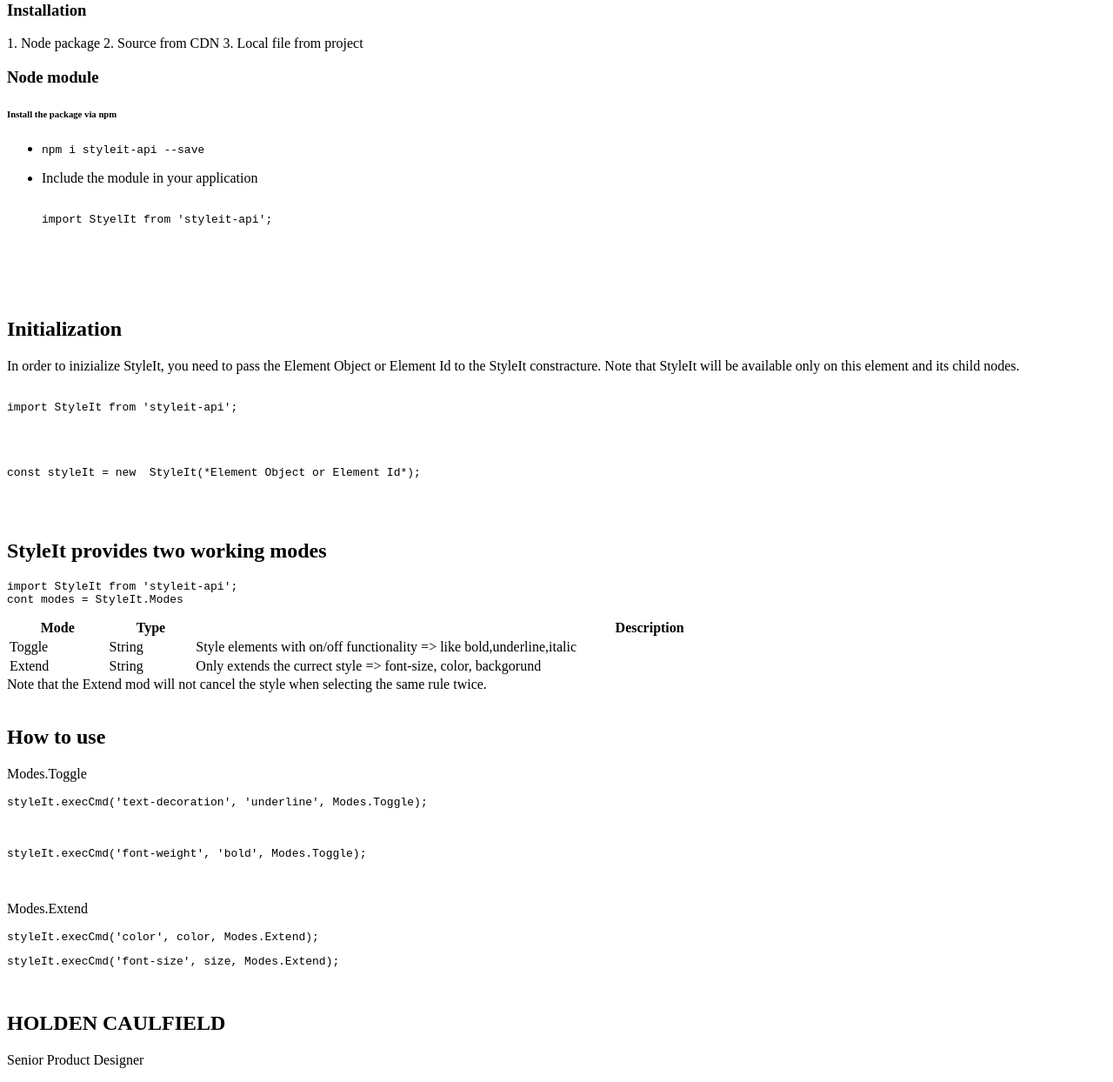
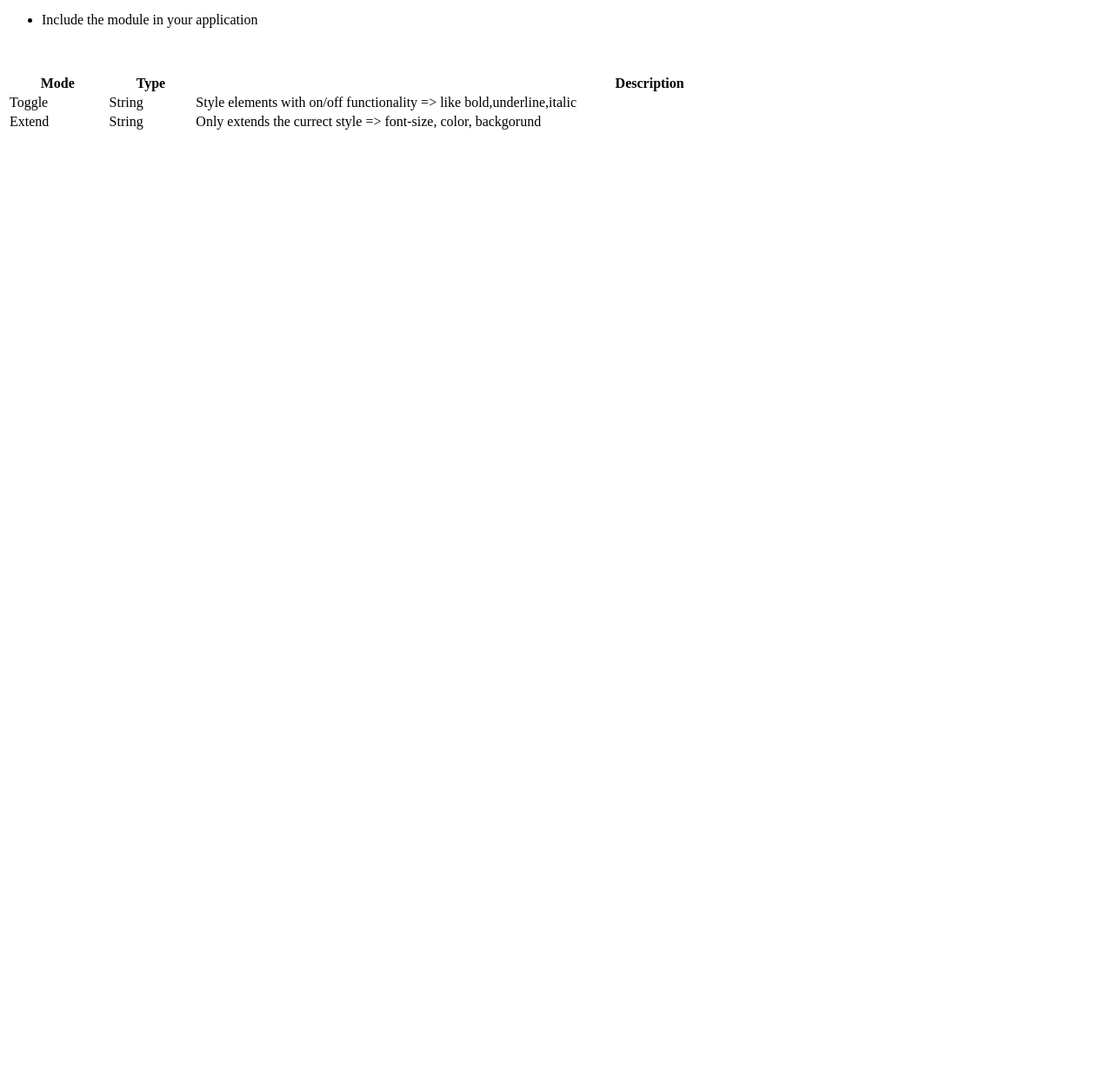
Before and after one commit to style-it/StyleIt-dev, a website built with webpack: page index.html in a window 1280 px wide. Shown: the part 283-1527 px from the top of the page at 87% size. After the commit the page ends 800 px from the top, so only its background shows below. Built offline with nearby package versions, Linux system fonts and the light colour scheme.

Commit message:
change the playground

```diff
--- a/index.html
+++ b/index.html
@@ -1,10 +1,12 @@
 <!DOCTYPE html>
 <html lang="en">
+
 <head>
   <meta charset="UTF-8">
   <meta name="viewport" content="width=device-width, initial-scale=1.0">
   <title>styleit - Development</title>
 </head>
+
 <body>
   <div id="root">
     <div id="editor" contenteditable="true">
@@ -16,59 +18,24 @@
       </p>
 
       <ul>
-          <li>1. Clean data output</li>
-          <li>2. Use of any CSS rules</li>
-          <li>3. Style with classes</li>
+        <li>Clean data output</li>
+        <li>Use of any CSS rules</li>
+        <li>Style with classes</li>
       </ul>
-
-        <h1>Getting started</h1>
-
-        <h3>Installation</h3>
-
-        1. Node package 2. Source from CDN 3. Local file from project
-
       <h3>Node module</h3>
-        <h6>Install the package via npm</h6>
       <ul>
-          <li><code> npm i styleit-api --save </code></li>
+        <li>
+          <p> npm i styleit-api --save </p>
+        </li>
         <li>
           <p>Include the module in your application</p>
-            <pre>
-<code>
-import StyelIt from 'styleit-api';
-</code>
-</pre>
         </li>
       </ul>
-        <br />
-
-        <br />
-        <br />
-        <h2>
-          Initialization
-        </h2>
-        <p>
-          In order to inizialize StyleIt, you need to pass the Element Object or
-          Element Id to the StyleIt constracture. Note that StyleIt will be
-          available only on this element and its child nodes.
-        </p>
       <div>
-          <pre><code>
-import StyleIt from 'styleit-api';
-<br />
-<br />
-<span
-                style="margin-top:20px">const styleIt = new  StyleIt(*Element Object or Element Id*);</span>
-</code></pre>
         <br />
         <br />
       </div>
 
-        <h2>
-          StyleIt provides two working modes
-        </h2>
-        <pre><code>import StyleIt from 'styleit-api';
-cont modes = StyleIt.Modes</code></pre>
 
       <table style="width:100%">
         <tr>
@@ -92,38 +59,15 @@ cont modes = StyleIt.Modes</code></pre>
           </td>
         </tr>
       </table>
-        <div>
-          Note that the Extend mod will not cancel the style when selecting the
-          same rule twice.
-        </div>
-        <br />
-        <h2>
-          How to use
-        </h2>
-        <p>Modes.Toggle</p>
-        <pre><code>styleIt.execCmd('text-decoration', 'underline', Modes.Toggle);</code></pre>
-        <br />
-        <pre><code>styleIt.execCmd('font-weight', 'bold', Modes.Toggle);</code></pre>
-        <br />
-        <p>Modes.Extend</p>
-        <pre><code>styleIt.execCmd('color', color, Modes.Extend);</code></pre>
-        <pre><code>styleIt.execCmd('font-size', size, Modes.Extend);</code></pre>
-
-        <br />
-        <span class="inline-block h-1 w-10 rounded bg-indigo-500 mt-8 mb-6" />
-        <h2 class="text-gray-900 font-medium title-font tracking-wider text-sm">
-          HOLDEN CAULFIELD
-        </h2>
-        <p class="text-gray-500">Senior Product Designer</p>
     </div>
   </div>
   <style>
-            .test{
-              letter-spacing:0.2em;
+    .test {
+      letter-spacing: 0.2em;
       -webkit-text-fill-color: transparent;
       -webkit-text-stroke-width: 1px;
       -webkit-text-stroke-color: #b50064;
-            text-shadow: 3px 2px 3px #0a0a0a, 1px 3px 6px #000000;
+      text-shadow: 3px 2px 20px #0a0a0a, 1px 3px 6px #ff0c0c;
     }
   </style>
   </div>
@@ -141,35 +85,41 @@ cont modes = StyleIt.Modes</code></pre>
             onInspect: (styles) => {
               inspect.innerHTML = `<code>${JSON.stringify(styles)}</code>`
             },
-        style: {
-          selectionColor: "blue",//TODO
-          caretColor: "red"//TODO
+             //TODO:Rules
+            rules: {
+              filter:[{el:"DIV",replaceWith:"P"}]
             }
           }
-      const styleIt = new styleit('editor',config);
+          const styleIt = new styleit('editor', config);
           //================================================================
           const btns = [
             { text: "toggle class", onclick: () => styleIt.ToggleClass("test") },
-        { text: "B:Block", onclick: () => styleIt.ExecCmd("font-weight", "bold", styleIt.Modes.Toggle,{
-          target:"block",
+            {
+              text: "B:Block", onclick: () => styleIt.ExecCmd("font-weight", "bold", styleIt.Modes.Toggle, {
+                target: "block",
+                selection: false
+              })
+            },
+            { text: "B", onclick: () => styleIt.ExecCmd("font-weight", "bold", styleIt.Modes.Toggle) },
+
+            { text: "U", onclick: () => styleIt.ExecCmd("text-decoration", "underline", styleIt.Modes.Toggle,{
               selection:false
             }) },
-        { text: "B", onclick: () => styleIt.ExecCmd("font-weight", "bold", styleIt.Modes.Toggle) },
-
-        { text: "U", onclick: () => styleIt.ExecCmd("text-decoration", "underline", styleIt.Modes.Toggle) },
             { text: "50px", onclick: () => styleIt.ExecCmd("font-size", "50px", styleIt.Modes.Extend) },
             { text: "30px", onclick: () => styleIt.ExecCmd("font-size", "30px", styleIt.Modes.Extend) },
-        { text: "30px:Block", onclick: () => styleIt.ExecCmd("font-size", "30px", styleIt.Modes.Extend,{
-          target:"block",
-          selection:false
-        }) },
+            {
+              text: "30px:Block", onclick: () => styleIt.ExecCmd("font-size", "30px", styleIt.Modes.Extend, {
+                target: "block",
+                selection: false
+              })
+            },
             { text: "Red", onclick: () => styleIt.ExecCmd("color", "red", styleIt.Modes.Extend) },
             { text: "yellow", onclick: () => styleIt.ExecCmd("color", "yellow", styleIt.Modes.Extend) },
             { text: "blue", onclick: () => styleIt.ExecCmd("color", "blue", styleIt.Modes.Extend) },
             { text: "green", onclick: () => styleIt.ExecCmd("color", "green", styleIt.Modes.Extend) },
-        { text: "left", onclick: () => styleIt.ExecCmd("text-align", "left", styleIt.Modes.Extend,{target:'block',selection:false}) },
-        { text: "center", onclick: () => styleIt.ExecCmd("text-align", "center", styleIt.Modes.Extend,{target:'block',selection:false}) },
-        { text: "right", onclick: () => styleIt.ExecCmd("text-align", "right", styleIt.Modes.Extend,{target:'block',selection:false}) },
+            { text: "left", onclick: () => styleIt.ExecCmd("text-align", "left", styleIt.Modes.Extend, { target: 'block', selection: false }) },
+            { text: "center", onclick: () => styleIt.ExecCmd("text-align", "center", styleIt.Modes.Extend, { target: 'block', selection: false }) },
+            { text: "right", onclick: () => styleIt.ExecCmd("text-align", "right", styleIt.Modes.Extend, { target: 'block', selection: false }) },
           ]
           btns.forEach(btn => {
             const _btn = root.addElement('button');
@@ -178,11 +128,11 @@ cont modes = StyleIt.Modes</code></pre>
           });
           const slider = root.addElement('input');
           slider.type = "range";
-      slider.step="1";
+          slider.step = "1";
           slider.value = 0;
-      slider.oninput = (e) =>{
+          slider.oninput = (e) => {
             console.log(e.target.value)
-        styleIt.ExecCmd("font-size",`${e.target.value}px`, styleIt.Modes.Extend)
+            styleIt.ExecCmd("font-size", `${e.target.value}px`, styleIt.Modes.Extend)
           }
           root.addElement('div');
           const key = root.addElement('input');
@@ -198,20 +148,20 @@ cont modes = StyleIt.Modes</code></pre>
           const save = root.addElement('button');
           save.innerHTML = "Save"
           let savedData;
-      save.onclick=()=>{
+          save.onclick = () => {
             savedData = styleIt.Save();
             inspect.innerHTML = JSON.stringify(savedData);
           }
 
           const load = root.addElement('button');
           load.innerHTML = "Load"
-      load.onclick=()=>{
-        if(savedData)
+          load.onclick = () => {
+            if (savedData)
               styleIt.Load(savedData);
           }
           const destroy = root.addElement('button');
           destroy.innerHTML = "Destroy";
-      destroy.onclick = () =>{
+          destroy.onclick = () => {
             styleIt.Destroy();
           }
         });
@@ -226,4 +176,5 @@ cont modes = StyleIt.Modes</code></pre>
     })();
   </script>
 </body>
+
 </html>
```
Lines whose indentation alone changed are shown as unchanged.
